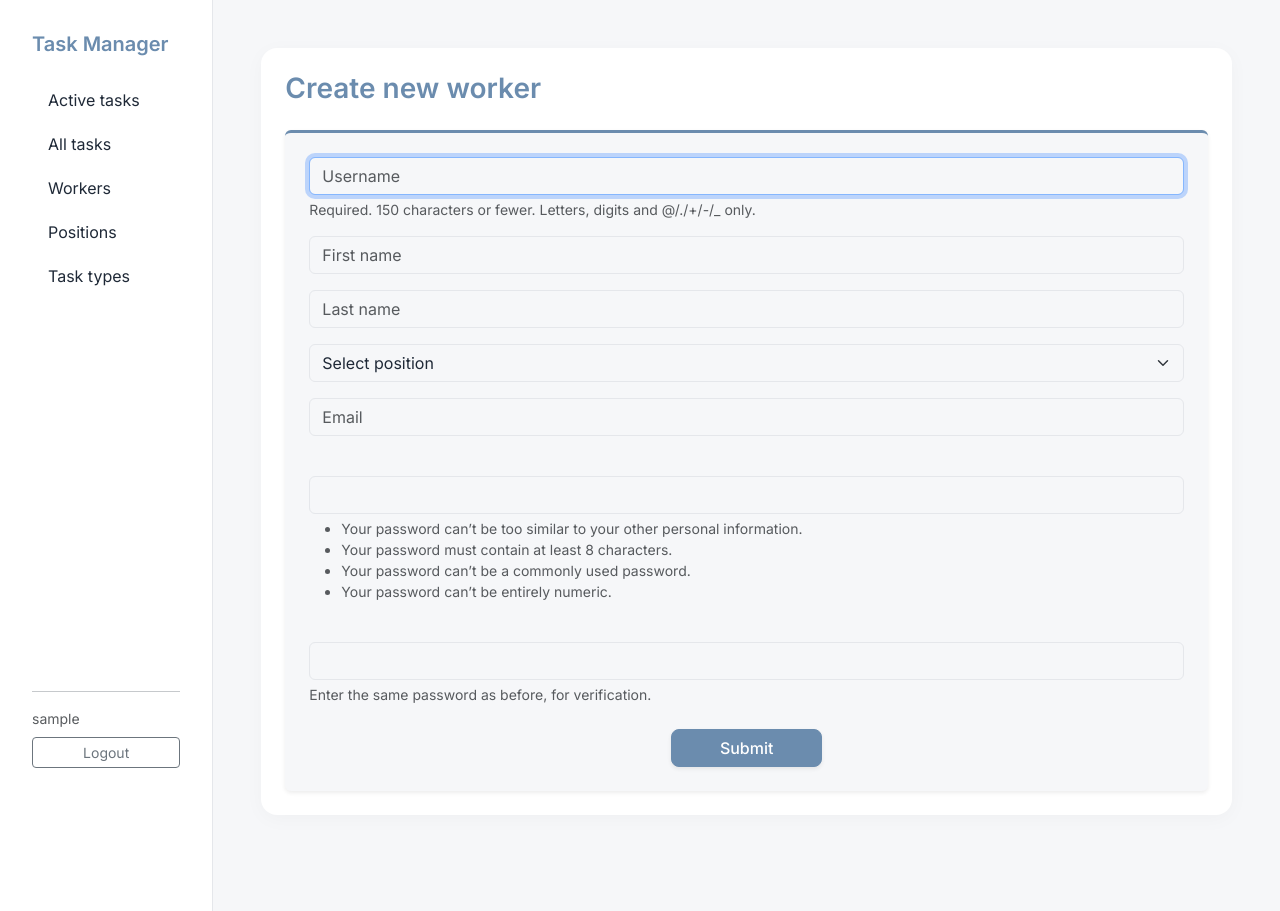
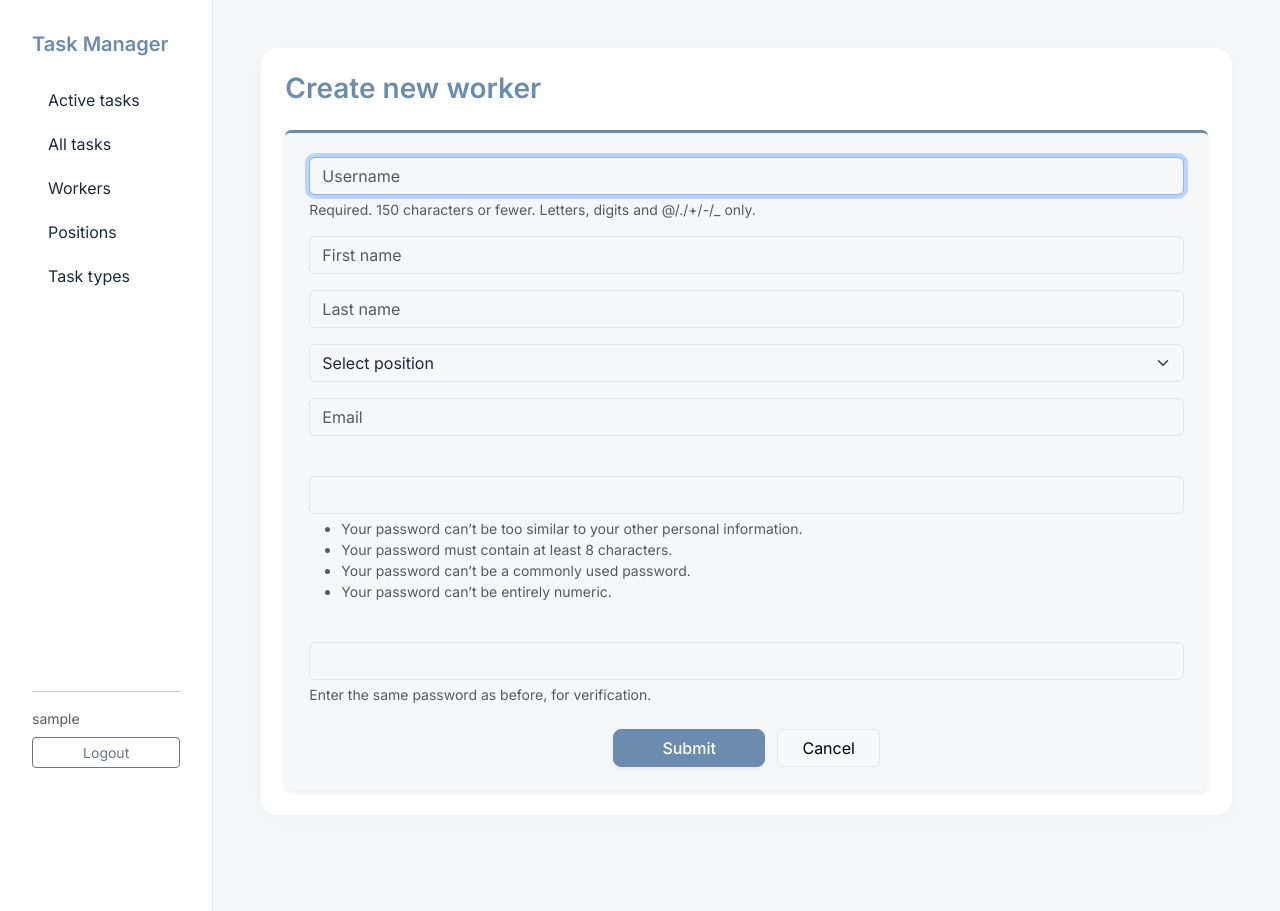
Before and after one commit to strauuch/task-manager, a Django app: page /workers/create/ in a window 1280 px wide. Run offline with Django 5.2, Linux system fonts and the light colour scheme; the visitor is signed in with stand-in values (Sample User, id 1); data that the repository does not hold is empty.

Commit message:
feat: add cancel action logic to worker_form.html template

```diff
--- a/templates/tasks/worker_form.html
+++ b/templates/tasks/worker_form.html
@@ -32,6 +32,10 @@
 
       <div class="mt-4 text-center">
         <button type="submit" class="btn btn-primary px-5 shadow-sm">Submit</button>
+        <a href="{% if object %}{% url 'worker-detail' pk=object.pk %}{% else %}{% url 'worker-list' %}{% endif %}"
+            class="btn btn-light border ms-2 px-4">
+          Cancel
+        </a>
       </div>
     </form>
   </div>
```
